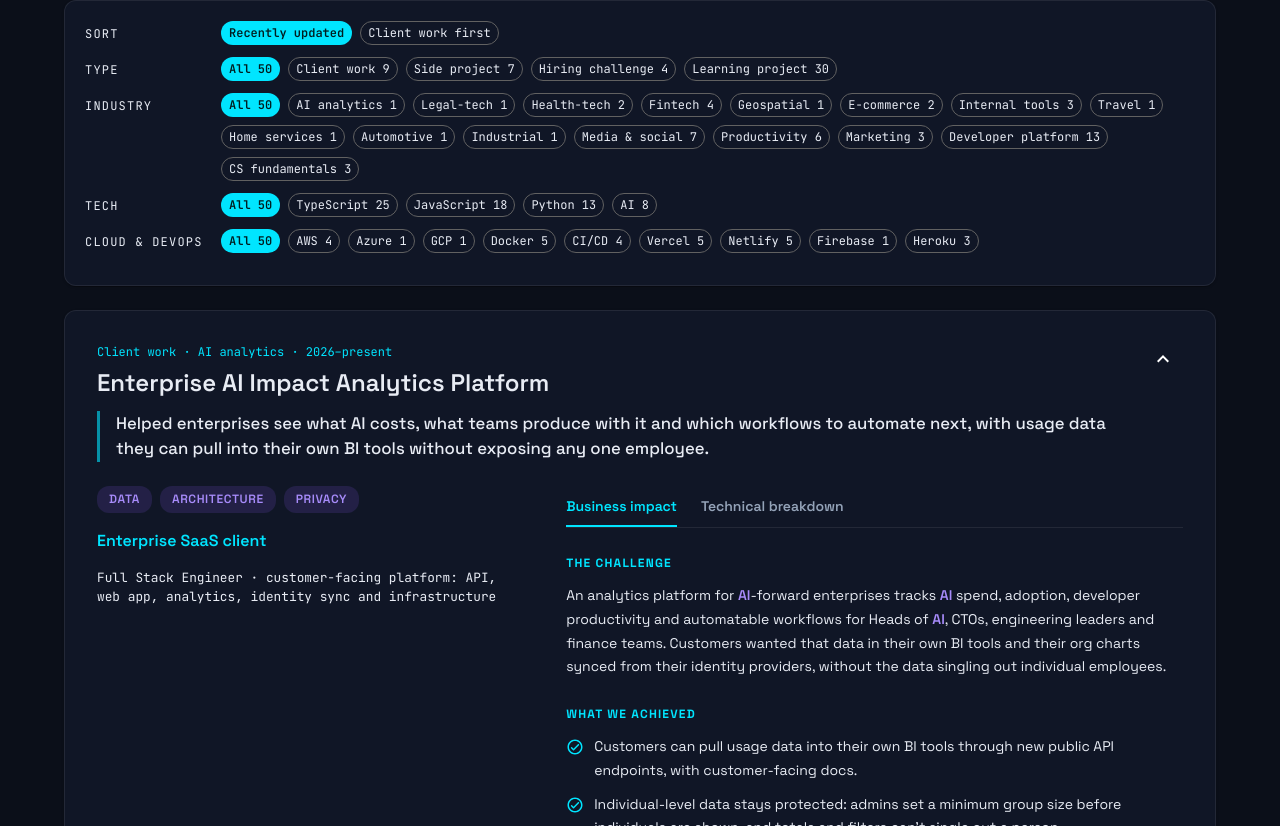
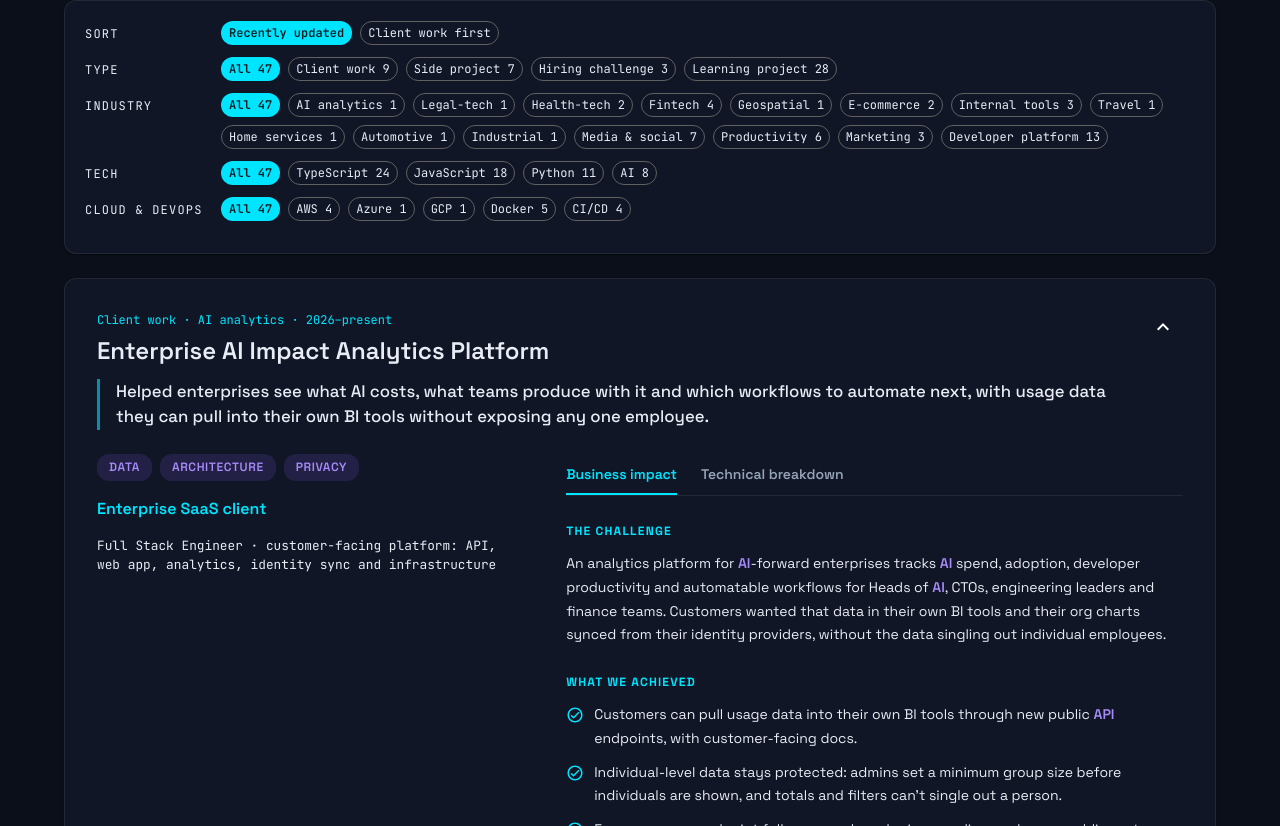
Before and after one commit to Eric-Souza/portfolio, a React (Vite) app: page / in a window 1280 px wide. Shown: the part 2234-3060 px from the top of the page. Built offline with nearby package versions, Linux system fonts and the light colour scheme.

Commit message:
Drop CS fundamentals studies and hosting filters, fix role and Kognita details, add AI tools, highlight more terms.
Co-Authored-By: Claude Opus 5.5 <noreply@anthropic.com>

```diff
--- a/src/data/caseStudies/batchC.ts
+++ b/src/data/caseStudies/batchC.ts
@@ -38,44 +38,6 @@ export const batchC: CaseStudy[] = [
       ],
     },
     links: [{ label: 'GitHub', url: 'https://github.com/Eric-Souza/flask-todo-crud' }],
-  },
-  {
-    id: 'python-programming-languages-puzzles',
-    kind: 'learning',
-    industry: 'cs-fundamentals',
-    tech: ['Python'],
-    year: 2023,
-    title: 'Python Programming and Data Puzzles',
-    company: 'Coursework · Uninter',
-    tags: ['Algorithms', 'Data Analysis'],
-    headline:
-      'Three Python exercises for a university course: a menu calculator, a plotted linear function, and summary statistics on a store sales dataset.',
-    role: 'Course exercises · Programming Languages, Uninter',
-    challenge:
-      'Solve three assignments for Uninter\'s "Programming Languages" course, moving from basic program structure to working with data in pandas, NumPy and Matplotlib.',
-    outcomes: [
-      'A menu-driven calculator with seven operations, including powers, remainder and square root.',
-      'A chart of a linear function evaluated on random inputs.',
-      'Minimum, maximum, mean and standard deviation for store items, visitors and sales, with a scatter plot for each.',
-    ],
-    technical: {
-      architecture:
-        'Three independent CLI scripts run locally: a terminal calculator, a script that generates and plots a linear function, and a script that analyzes a bundled CSV dataset with pandas and Matplotlib.',
-      howItWasBuilt: [
-        'Wrote the calculator as a class with a menu loop and an operation dispatcher.',
-        'Applied the linear function to a seeded random NumPy vector and plotted it.',
-        'Computed the summary statistics with pandas describe().',
-        'Drew side-by-side scatter plots with Matplotlib subplots.',
-      ],
-      stack: [
-        { layer: 'Architecture', items: ['CLI scripts', 'Batch data analysis'] },
-        { layer: 'Language', items: ['Python'] },
-        { layer: 'Data', items: ['pandas', 'NumPy', 'Matplotlib'] },
-      ],
-    },
-    links: [
-      { label: 'GitHub', url: 'https://github.com/Eric-Souza/python-programming-languages-puzzles' },
-    ],
   },
   {
     id: 'python-web-scraper',
@@ -155,41 +117,6 @@ export const batchC: CaseStudy[] = [
       ],
     },
     links: [{ label: 'GitHub', url: 'https://github.com/Eric-Souza/django-stock-market' }],
-  },
-  {
-    id: 'python-algorithm-puzzles',
-    kind: 'learning',
-    industry: 'cs-fundamentals',
-    tech: ['Python'],
-    year: 2022,
-    title: 'Python Pricing Logic Puzzles',
-    company: 'Coursework · Uninter',
-    tags: ['Algorithms', 'Programming Logic'],
-    headline:
-      'Three console programs that turn business pricing rules into code, written for a university programming logic course.',
-    role: 'Course exercises · Algorithms and Programming Logic, Uninter',
-    challenge:
-      'Solve three assignments for Uninter\'s "Algorithms and Programming Logic" course, each modeled on a small business that needs to price an order.',
-    outcomes: [
-      'A house cleaning quote based on house size, cleaning type and optional extras.',
-      'An ice cream order total built from flavor tier and cup size, with repeat orders.',
-      'A product order total that adds a shipping fee based on quantity bands.',
-    ],
-    technical: {
-      architecture:
-        'Three standalone CLI scripts that run locally. Each one reads choices from the terminal, applies the pricing rules, and prints the order total.',
-      howItWasBuilt: [
-        'Modeled tiered pricing with if/elif ranges and multipliers.',
-        'Validated user input in loops and caught ValueError for non-numeric entries.',
-        'Looked up prices from a dictionary keyed by flavor code and indexed by size.',
-        'Split the cleaning quote into one function per menu step.',
-      ],
-      stack: [
-        { layer: 'Architecture', items: ['CLI scripts'] },
-        { layer: 'Language', items: ['Python'] },
-      ],
-    },
-    links: [{ label: 'GitHub', url: 'https://github.com/Eric-Souza/python-algorithm-puzzles' }],
   },
   {
     id: 'django-schedule',
@@ -343,42 +270,4 @@ export const batchC: CaseStudy[] = [
       { label: 'GitHub', url: 'https://github.com/Eric-Souza/bitcoin-sales-cashback-puzzle' },
     ],
   },
-  {
-    id: 'array-ts-logic-puzzle',
-    kind: 'challenge',
-    industry: 'cs-fundamentals',
-    tech: ['TypeScript'],
-    year: 2021,
-    title: 'TypeScript Array Calculator',
-    company: 'Hiring challenge · Kognita',
-    tags: ['Algorithms', 'TypeScript'],
-    headline:
-      "Completed Kognita's TypeScript entrance test: a chainable calculator that adds, sums, lists and removes values in an array.",
-    role: 'Entrance test · Kognita software engineering role',
-    challenge:
-      "Kognita provided a TypeScript template with a fixed test file that could not be changed. The task was to make the calculator class produce the expected output, including removing duplicate values by position.",
-    outcomes: [
-      'Adds single numbers or arrays of numbers in one chained call.',
-      'Sums all stored values or a given set of values.',
-      'Lists stored values, optionally limited to the first N.',
-      'Removes values at several positions in one call.',
-    ],
-    technical: {
-      architecture:
-        'A small object-oriented library run with ts-node. The fixed index.ts imports a singleton Calculator, chains calls on it, and prints the results.',
-      howItWasBuilt: [
-        'Singleton pattern with a private constructor and a static init() method.',
-        'Fluent API: add() returns the instance so calls can be chained.',
-        'remove() splices positions from last to first so indexes do not shift.',
-        'Linted with ESLint (standard config) and @typescript-eslint.',
-      ],
-      stack: [
-        { layer: 'Architecture', items: ['Singleton', 'Fluent interface', 'CLI script'] },
-        { layer: 'Language', items: ['TypeScript'] },
-        { layer: 'Runtime', items: ['Node.js', 'ts-node'] },
-        { layer: 'Tooling', items: ['ESLint', '@typescript-eslint'] },
-      ],
-    },
-    links: [{ label: 'GitHub', url: 'https://github.com/Eric-Souza/array-ts-logic-puzzle' }],
-  },
 ];
--- a/src/data/caseStudies/client.ts
+++ b/src/data/caseStudies/client.ts
@@ -5,7 +5,7 @@ export const clientCaseStudies: CaseStudy[] = [
     id: 'ai-impact-analytics',
     kind: 'client',
     industry: 'ai-analytics',
-    tech: ['TypeScript', 'AI', 'GCP', 'CI/CD', 'Vercel'],
+    tech: ['TypeScript', 'AI', 'AWS', 'GCP', 'CI/CD', 'Vercel'],
     year: 2026,
     ongoing: true,
     title: 'Enterprise AI Impact Analytics Platform',
@@ -49,7 +49,7 @@ export const clientCaseStudies: CaseStudy[] = [
         { layer: 'Frontend', items: ['Next.js', 'React', 'TypeScript', 'TanStack Query', 'shadcn/ui', 'Tailwind CSS'] },
         { layer: 'Backend', items: ['Node.js', 'Express', 'Prisma', 'PostgreSQL', 'Zod'] },
         { layer: 'Data', items: ['dbt', 'PostgreSQL', 'GCP Pub/Sub'] },
-        { layer: 'AI', items: ['Anthropic', 'OpenAI', 'Google Gemini'] },
+        { layer: 'AI', items: ['Amazon Bedrock', 'Anthropic', 'OpenAI', 'Google Gemini'] },
         {
           layer: 'Identity',
           items: ['WorkOS AuthKit', 'WorkOS Directory Sync (SCIM)', 'Okta', 'Entra ID', 'JumpCloud', 'Google Workspace'],
@@ -101,6 +101,7 @@ export const clientCaseStudies: CaseStudy[] = [
         'Built the job queue on Postgres with leases, heartbeats and a reaper, so crashed runs are picked up again.',
         'Wrote the 34 checks as a TypeScript rule engine with per-marketplace thresholds, and an LLM judging the semantic ones. Operators can change the marketplace, marketplace locale and app language.',
         'Put the AI behind a Vercel AI SDK adapter that switches between OpenAI, Anthropic, Bedrock, Google and Azure.',
+        'Used LiteLLM for model access, and fal.ai with nano-banana for image generation.',
         'Made text handling locale-aware, such as Japanese sentence splitting and phrase matching without spaces between words.',
         'Tested with Vitest, Postgres integration and Playwright end-to-end tests on a mock LLM, run in GitHub Actions.',
       ],
@@ -117,7 +118,10 @@ export const clientCaseStudies: CaseStudy[] = [
         },
         { layer: 'Frontend', items: ['Next.js', 'React', 'TypeScript', 'MUI', 'next-intl'] },
         { layer: 'Backend', items: ['tRPC', 'Drizzle ORM', 'PostgreSQL', 'Zod', 'Pino'] },
-        { layer: 'AI', items: ['Vercel AI SDK', 'Amazon Bedrock', 'OpenAI', 'Anthropic', 'Google Gemini'] },
+        {
+          layer: 'AI',
+          items: ['Vercel AI SDK', 'Amazon Bedrock', 'LiteLLM', 'OpenAI', 'Anthropic', 'Google Gemini', 'fal.ai', 'nano-banana'],
+        },
         { layer: 'Data', items: ['Apify (Amazon scraping)', 'CSV and Excel exports'] },
         {
           layer: 'Infrastructure',
@@ -158,7 +162,7 @@ export const clientCaseStudies: CaseStudy[] = [
     tags: ['Leadership', 'Architecture', 'AI'],
     headline:
       "Turned a law firm's manual estate planning service into a production software platform, as its first engineer.",
-    role: 'Founding Full Stack & AI Engineer at TeamEx, for Summerall Law · owned product, engineering, hiring, and infrastructure',
+    role: 'Founding Full Stack & AI Engineer at Summerall Law, through TeamEx · owned product, engineering, hiring, and infrastructure',
     challenge:
       'Summerall Law, a Silicon Valley law firm, ran estate planning workflows by hand. There was no product, no engineering team, and no infrastructure, and they needed a platform clients could rely on in production.',
     outcomes: [
@@ -295,7 +299,7 @@ export const clientCaseStudies: CaseStudy[] = [
     id: 'geospatial',
     kind: 'client',
     industry: 'geospatial',
-    tech: ['TypeScript', 'AI', 'AWS', 'Azure'],
+    tech: ['TypeScript', 'AI', 'Azure'],
     year: 2018,
     updated: '2020-07-31',
     title: 'Kognita, GeoEdge Geospatial Intelligence',
@@ -317,19 +321,19 @@ export const clientCaseStudies: CaseStudy[] = [
     ],
     technical: {
       architecture:
-        "React/Next.js frontend rendering AI heatmaps, a NestJS API on PostgreSQL, and AWS S3 for the large geospatial files coming from the AI team's workflows, with DevOps work on Azure.",
+        "React/Next.js frontend rendering AI heatmaps, a NestJS API on PostgreSQL, and Azure Blob Storage for the large geospatial files coming from the AI team's workflows, with DevOps on Azure.",
       howItWasBuilt: [
         'Built the full stack: React, Next.js, and MUI in front, Node and NestJS on PostgreSQL behind.',
         "Connected the AI R&D team's workflows so their output flowed into the product.",
         'Rendered AI heatmaps so clients could compare locations using real-time data.',
-        'Stored and served large geospatial files from AWS S3, and handled DevOps on Azure.',
+        'Stored and served large geospatial files from Azure Blob Storage, and handled DevOps on Azure.',
       ],
       stack: [
         { layer: 'Architecture', items: ['REST API', 'Object storage for large files', 'AI pipeline integration'] },
         { layer: 'Frontend', items: ['React', 'Next.js', 'MUI'] },
         { layer: 'Backend', items: ['Node.js', 'NestJS', 'PostgreSQL'] },
         { layer: 'Data & AI', items: ['Geospatial AI', 'Heatmaps'] },
-        { layer: 'Infrastructure', items: ['AWS S3', 'Azure (DevOps)'] },
+        { layer: 'Infrastructure', items: ['Azure Blob Storage', 'Azure DevOps'] },
       ],
     },
   },
--- a/src/data/caseStudies/index.ts
+++ b/src/data/caseStudies/index.ts
@@ -30,12 +30,11 @@ export const industryLabels: Record<Industry, string> = {
   productivity: 'Productivity',
   marketing: 'Marketing',
   'developer-platform': 'Developer platform',
-  'cs-fundamentals': 'CS fundamentals',
 };
 
 export const languageTags: LanguageTag[] = ['TypeScript', 'JavaScript', 'Python', 'AI'];
 
-export const platformTags: PlatformTag[] = ['AWS', 'Azure', 'GCP', 'Docker', 'CI/CD', 'Vercel', 'Netlify', 'Firebase', 'Heroku'];
+export const platformTags: PlatformTag[] = ['AWS', 'Azure', 'GCP', 'Docker', 'CI/CD'];
 
 const dates: Record<string, string> = repoDates;
 const repoName = (url: string) => url.match(/^https:\/\/github\.com\/Eric-Souza\/([^/]+)/)?.[1];
--- a/src/data/experience.ts
+++ b/src/data/experience.ts
@@ -20,7 +20,7 @@ export const experience: Experience[] = [
     period: 'Feb 2025 – Present',
     domain: 'Essential Estates · Legal-tech',
     bullets: [
-      'Founding Full Stack & AI Engineer at TeamEx, working for its client Summerall Law and responsible for building, scaling, and operating Essential Estates, a production legal-tech platform owned by a Silicon Valley law firm; owned product, engineering, people, and infrastructure end-to-end.',
+      'Founding Full Stack & AI Engineer at Summerall Law, a Silicon Valley law firm, through TeamEx; built, scaled, and operated Essential Estates, the firm\'s production legal-tech platform, and owned product, engineering, people, and infrastructure end-to-end.',
       'Built the platform from zero to production using React and TypeScript on the frontend, with NestJS, PostgreSQL, and TypeORM on the backend.',
       'Led architecture and system design across API design, data modeling, scalability, maintainability, and reliable frontend/backend contracts.',
       'Designed and managed AWS infrastructure using S3, EC2, RDS, CloudFront, and ACM, with GitHub Actions CI/CD for automated deployments and reliability.',
@@ -92,7 +92,7 @@ export const experience: Experience[] = [
     bullets: [
       'Built a web platform with AI heatmaps so clients could compare locations using real-time data.',
       'Built the full stack with React, Next, and Material UI on the frontend and Node, Nest, and PostgreSQL on the backend.',
-      'Improved how the AI R&D team\'s data flowed into the web platform and stored large geospatial files on AWS S3.',
+      'Improved how the AI R&D team\'s data flowed into the web platform and stored large geospatial files on Azure Blob Storage, with DevOps on Azure.',
     ],
   },
   {
--- a/src/data/skills.ts
+++ b/src/data/skills.ts
@@ -49,7 +49,7 @@ export const skillGroups: SkillGroup[] = [
   {
     category: 'Cloud & DevOps',
     skills: [
-      'AWS (S3, EC2, RDS, Lambda, CloudFront, ACM)',
+      'AWS (S3, EC2, RDS, Lambda, CloudFront, ACM, Bedrock)',
       'GCP (Cloud Run, Cloud SQL, Pub/Sub, API Gateway)',
       'Azure',
       'Terraform',
@@ -90,15 +90,19 @@ export const skillGroups: SkillGroup[] = [
   {
     category: 'AI Engineering',
     description:
-      'Building AI integrations with LLMs (OpenAI), RAG, and related tooling. Document processing is one example, but there is plenty more you can do with AI in a product.',
+      'Building AI integrations with LLMs (OpenAI, Anthropic, Gemini, Amazon Bedrock), RAG, image generation, and related tooling. Document processing is one example, but there is plenty more you can do with AI in a product.',
     skills: [
       'AI Integrations',
       'LLMs',
       'OpenAI',
+      'Amazon Bedrock',
+      'LiteLLM',
       'RAG',
       'LangChain',
       'FastAPI',
       'Document Processing',
+      'fal.ai',
+      'nano-banana (image generation)',
     ],
   },
   {
--- a/src/data/terms.ts
+++ b/src/data/terms.ts
@@ -40,6 +40,11 @@ const extraTech = [
   'EC2',
   'RDS',
   'Lambda',
+  'Bedrock',
+  'Node',
+  'Nest',
+  'API',
+  'ORM',
   'Postgres',
   'LLM',
   'LLMs',
@@ -66,7 +71,13 @@ const extraArchitecture = [
   'serverless',
   'prerendered',
   'single-page app',
+  'full stack',
+  'full-stack',
+  'e-commerce',
 ];
+
+// 'Next' alone only means Next.js in a stack list ('React, Next, and Material UI'), not the word 'next'.
+const contextualPattern = /(?<=React(?:,| and|\/) ?)Next(?![\w.])/g;
 
 /** 'Docker (PostgreSQL, Redis)' -> 'Docker', 'Next.js 11' -> 'Next.js', 'SPA + REST API' -> both parts. */
 function baseNames(item: string): string[] {
@@ -116,7 +127,11 @@ const architecturePattern = pattern(architectureTerms, 'gi');
 
 /** Splits text into plain and highlighted segments. Overlapping matches keep the longer one. */
 export function splitTerms(text: string): TextSegment[] {
-  const matches = [...text.matchAll(techPattern), ...text.matchAll(architecturePattern)]
+  const matches = [
+    ...text.matchAll(techPattern),
+    ...text.matchAll(architecturePattern),
+    ...text.matchAll(contextualPattern),
+  ]
     .map((m) => ({ start: m.index, end: m.index + m[0].length }))
     .sort((a, b) => a.start - b.start || b.end - a.end);
 
--- a/src/data/types.ts
+++ b/src/data/types.ts
@@ -81,8 +81,7 @@ export type Industry =
   | 'media'
   | 'productivity'
   | 'marketing'
-  | 'developer-platform'
-  | 'cs-fundamentals';
+  | 'developer-platform';
 
 /** Filterable tech: the languages the work is written in, plus whether it uses AI/LLMs. */
 export type LanguageTag = 'TypeScript' | 'JavaScript' | 'Python' | 'AI';
```
Also changed, not shown: 1 other file (tests, documents, lock files or other folders).
